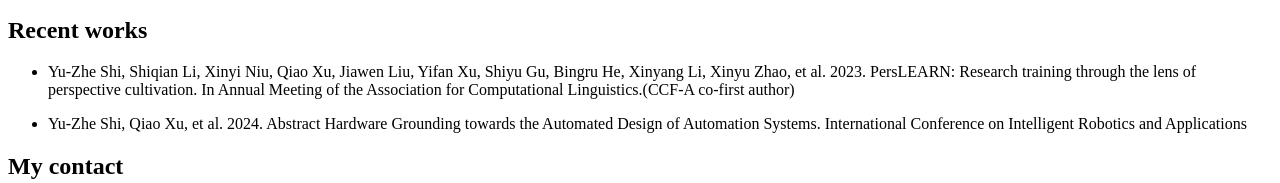
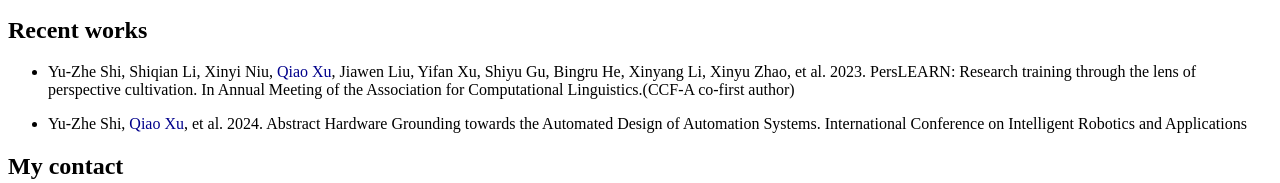
Before and after one commit to Qiao0124/Qiao0124.github.io, a plain HTML site: page index.html in a window 1280 px wide. Shown: the part 413-596 px from the top of the page. Drawn offline with Linux system fonts and the light colour scheme.

Commit message:
Update index.html

```diff
--- a/index.html
+++ b/index.html
@@ -16,9 +16,9 @@
     <p>MIT 6.S081: Operating System Engineering</p>
     <h2>Recent works</h2>
     <ul>
-        <li>Yu-Zhe Shi, Shiqian Li, Xinyi Niu, Qiao Xu, Jiawen Liu, Yifan Xu, Shiyu Gu, Bingru He, Xinyang Li, Xinyu Zhao, et al. 2023. PersLEARN: Research training through the lens of perspective cultivation. In Annual Meeting of the Association for Computational Linguistics.(CCF-A co-first author)</li>
+        <li>Yu-Zhe Shi, Shiqian Li, Xinyi Niu, <span style="color: #00008b">Qiao Xu</span>, Jiawen Liu, Yifan Xu, Shiyu Gu, Bingru He, Xinyang Li, Xinyu Zhao, et al. 2023. PersLEARN: Research training through the lens of perspective cultivation. In Annual Meeting of the Association for Computational Linguistics.(CCF-A co-first author)</li>
         <p></p>
-        <li>Yu-Zhe Shi, Qiao Xu, et al. 2024. Abstract Hardware Grounding towards the Automated Design of Automation Systems. International Conference on Intelligent Robotics and Applications</li>
+        <li>Yu-Zhe Shi, <span style="color: #00008b">Qiao Xu</span>, et al. 2024. Abstract Hardware Grounding towards the Automated Design of Automation Systems. International Conference on Intelligent Robotics and Applications</li>
     </ul>
 
     <h2>My contact</h2>
```
